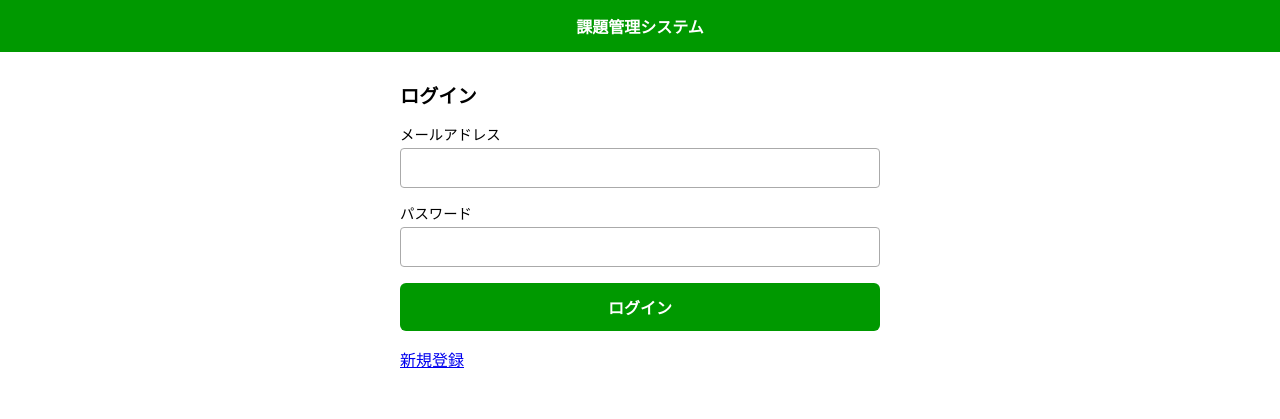
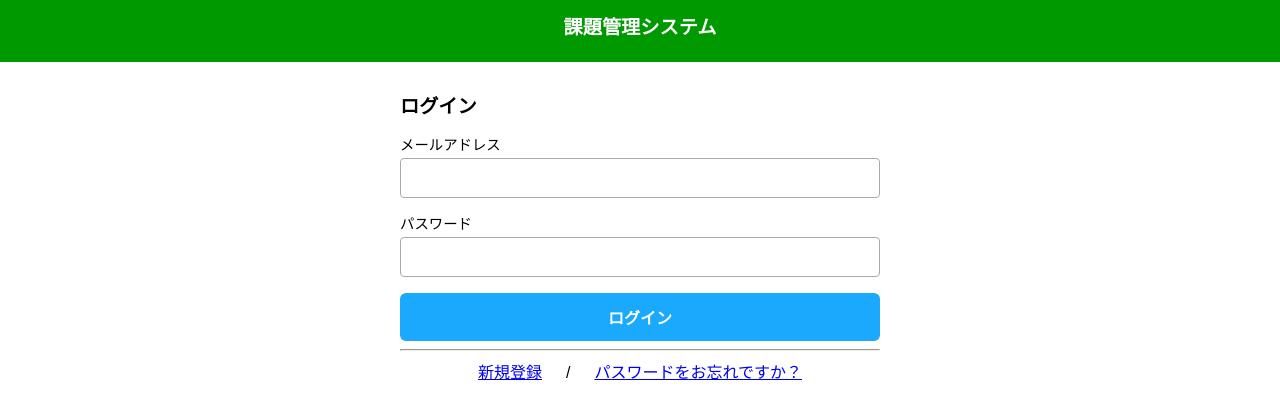
Before and after one commit to FujikawaHirono0520/teamA_graduation, a Spring Boot app: page /login in a window 1280 px wide. Shown: the top 419 px of the page. Run offline with Spring Boot 4, Linux system fonts and the light colour scheme.

Commit message:
ヘッダーの調整

```diff
--- a/teama_management/src/main/resources/static/css/style.css
+++ b/teama_management/src/main/resources/static/css/style.css
@@ -5,13 +5,38 @@ body {
   }
 
 /* ヘッダー */
-.app-header {
-  background: #009900;
-  color: #fff;
-  text-align: center;
-  font-weight: bold;
-  padding: 14px;
-  }
+.app-header { position: relative; background: #009900; color: #fff; padding: 12px 14px 22px; }
+
+/* システムタイトル */
+.app-title {
+    text-align: center;
+    font-size: 1.2rem;
+    font-weight: bold;
+}
+
+/* ユーザー名 */
+.header-user {
+    position: absolute;
+    right: 8px;
+    bottom: 3px;
+
+    margin: 0;
+    font-size: 0.75rem;
+    font-weight: bold;
+    white-space: nowrap;
+
+    color: #fff;
+}
+
+/* ユーザー名のリンク */
+.header-user a {
+    color: #fff;
+    text-decoration: none;
+}
+
+.header-user a:visited {
+    color: #fff;
+}
 
 .container {
   max-width: 480px;
@@ -328,3 +353,14 @@ input[type=text], input[type=password] {
     cursor: pointer;
     white-space: nowrap;
 }
+
+/* ログイン */
+/* ログイン画面のリンク */
+.login-links {
+    justify-content: center;
+    gap: 8px;
+}
+
+.login-links p {
+    margin: 0;
+}
--- a/teama_management/src/main/resources/templates/fragments/header.html
+++ b/teama_management/src/main/resources/templates/fragments/header.html
@@ -1,8 +1,10 @@
-<!DOCTYPE html>
-<html lang="ja" xmlns:th="http://www.thymeleaf.org">
-    <body>
-        <header class="app-header" th:fragment="header">
-            課題管理システム
-        </header>
-    </body>
-</html>
+<header class="app-header" th:fragment="header(showUser)">
+    <div class="app-title">課題管理システム</div>
+
+    <p class="header-user"
+       th:if="${showUser and session.loginUid != null}">
+        ユーザー名：
+        <a th:href="@{/settings}"
+           th:text="${session.loginName}"></a>
+    </p>
+</header>
--- a/teama_management/src/main/resources/templates/home.html
+++ b/teama_management/src/main/resources/templates/home.html
@@ -7,7 +7,8 @@
   <link rel="stylesheet" th:href="@{/css/style.css}">
 </head>
 <body>
-<header class="app-header">課題管理システム</header>
+<!-- ヘッダー -->
+    <div th:replace="~{fragments/header :: header(true)}"></div>
 <main class="container">
   <h1>ホーム</h1>
   <p th:text="${name} + ' さん、ようこそ'"></p>
--- a/teama_management/src/main/resources/templates/login.html
+++ b/teama_management/src/main/resources/templates/login.html
@@ -7,7 +7,8 @@
     <link rel="stylesheet" th:href="@{/css/style.css}">
   </head>
   <body>
-<header class="app-header">課題管理システム</header>
+    <!-- ヘッダー -->
+    <div th:replace="~{fragments/header :: header(false)}"></div>
     <main class="container">
       <h1>ログイン</h1>
       <form th:action="@{/login}" th:object="${form}" method="post" novalidate>
@@ -19,9 +20,13 @@
 
         <p class="error" th:if="${errorMessage}" th:text="'※' + ${errorMessage}"></p>
 
-    <button type="submit" class="btn btn-green">ログイン</button>
+        <button type="submit" class="btn btn-water-blue">ログイン</button>
       </form>
-  <p><a th:href="@{/register}">新規登録</a></p>
+      <hr>
+      <div class="page-title-container login-links">
+        <p><a th:href="@{/register}">新規登録</a></p><p>　/　</p>
+        <p><a th:href="@{/forgot-password}">パスワードをお忘れですか？</a></p>
+      </div>
     </main>
   </body>
 </html>
--- a/teama_management/src/main/resources/templates/register.html
+++ b/teama_management/src/main/resources/templates/register.html
@@ -8,7 +8,7 @@
   </head>
   <body>
     <!-- ヘッダー -->
-    <div th:replace="~{fragments/header :: header}"></div>
+    <div th:replace="~{fragments/header :: header(false)}"></div>
     <main class="container">
       <div class="page-title-container">
         <a th:href="@{/login}" class="back-link">
```
Lines whose indentation alone changed are shown as unchanged.
